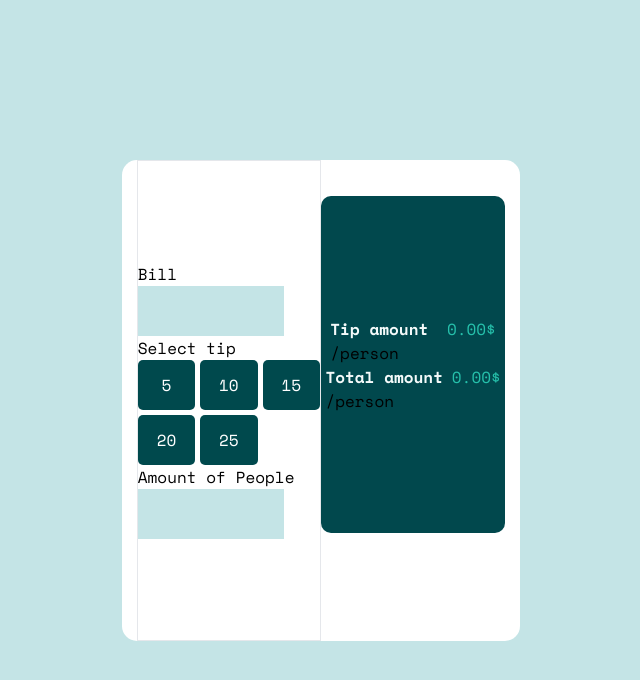
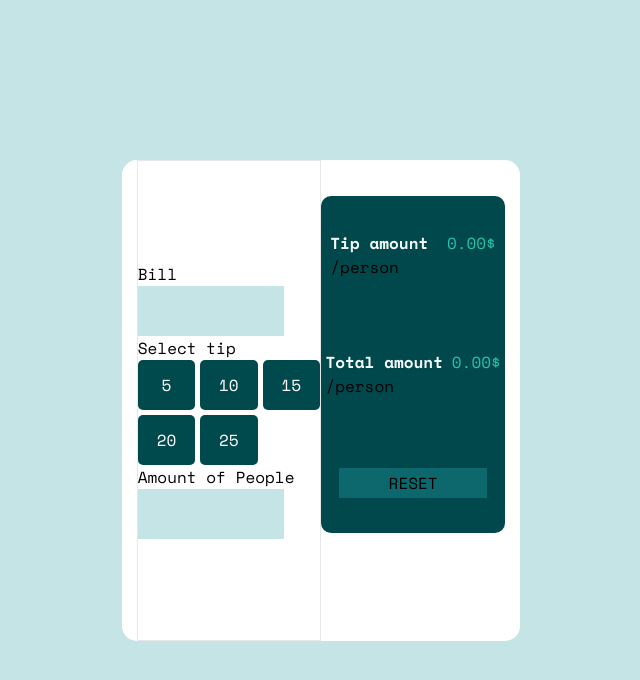
Before and after one commit to nk-on/Tip-Calculator-react, a React (Vite) app: page / in a window 1280 px wide. Shown: the top 680 px of the page, without its empty margins (319-959 px from the left). Built offline with nearby package versions, Linux system fonts and the light colour scheme.

Commit message:
Feat:adding reset button

```diff
--- a/src/components/container/container.tsx
+++ b/src/components/container/container.tsx
@@ -2,6 +2,7 @@ import Form from "../form/form";
 import PercentageButton from "../percentageButton/PercentageButton";
 import DataContainer from "../dataContainer/dataContainer";
 import { useRef, useState } from "react";
+import ResetButton from "../resetButton/resetButton";
 export default function Container() {
   const buttons = [
     {
@@ -42,9 +43,9 @@ export default function Container() {
               <PercentageButton
                 key={button.id}
                 percentage={percentage.current}
-                bill = {bill}
-                people = {people}
-                setTipAmount = {setTipAmount}
+                bill={bill}
+                people={people}
+                setTipAmount={setTipAmount}
                 setTotalAmount={setTotalAmount}
               />
             );
@@ -56,10 +57,11 @@ export default function Container() {
           setPeople={setPeople}
         />
       </div>
-      <div className="w-[50%] h-[70%] mt-[10%]">
-        <div className="w-full h-full bg-[#01484d] rounded-[10px] content-center">
+      <div className="w-[50%] h-[70%] mt-[10%]	">
+        <div className="w-full h-full bg-[#01484d] rounded-[10px]   flex flex-col justify-around items-center">
           <DataContainer title={"Tip amount"} amount={tipAmount} />
           <DataContainer title={"Total amount"} amount={totalAmount} />
+          <ResetButton />
         </div>
       </div>
     </div>
--- /dev/null
+++ b/src/components/resetButton/resetButton.tsx
@@ -0,0 +1,3 @@
+export default function ResetButton(){
+    return <button className="bg-[#0C686D] w-[80%] h-[30px] uppercase">Reset</button>
+}
```
